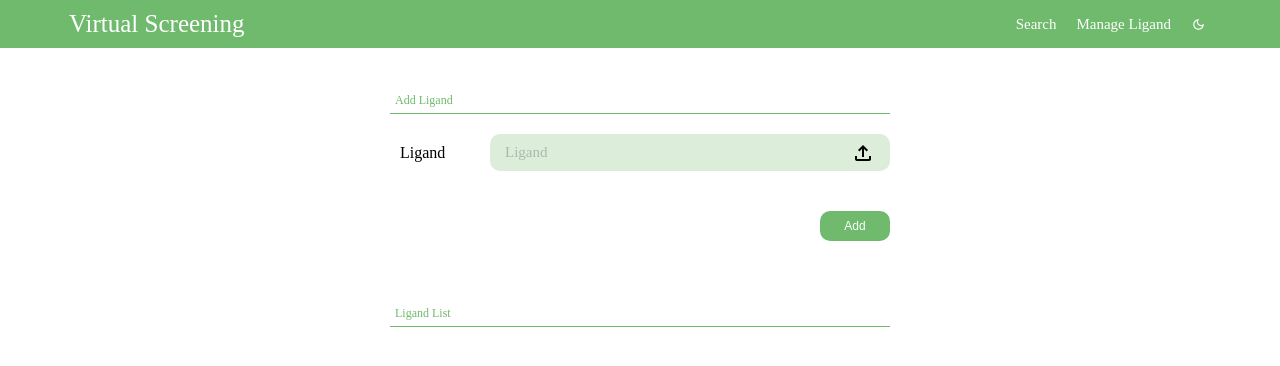
After one commit to sillage13/PNUCSE_2024-1_team8, a Django app: page /manage-ligand/ in a window 1280 px wide. The commit adds this page. Shown: the top 366 px of the page. Run offline with Django 5.2, Linux system fonts and the light colour scheme.

Commit message:
리간드 등록 페이지 추가

```diff
--- a/ligand_search/app/virtual_screening/static/js/base.js
+++ b/ligand_search/app/virtual_screening/static/js/base.js
@@ -31,14 +31,13 @@ $(document).ready(function() {
     })
 
     //폼에 element 추가
-    let uri = $(location).attr('pathname')
-    console.log(uri)
+    let path = $(location).attr('pathname')
 
-    if (uri == '/') {
+    if (path == '/') {
         $('.form_ul > li:first-child').prepend('<label class="label">Receptor</label>')
         $('.form_ul > li:first-child').append('<span class="material-symbols-outlined">upload</span>')
     }
-    else if (uri == '/ligand') {
+    else if (path == '/manage-ligand/') {
         $('.form_ul > li:first-child').prepend('<label class="label">Ligand</label>')
         $('.form_ul > li:first-child').append('<span class="material-symbols-outlined">upload</span>')
     }
--- a/ligand_search/app/virtual_screening/templates/base.html
+++ b/ligand_search/app/virtual_screening/templates/base.html
@@ -16,8 +16,8 @@
         <div class="menu_icon"><span class="material-symbols-outlined" id="menu">menu</span></div>
         <div class="title">Virtual Screening</div>
         <ul>
-            <li class="menu_item"><a href="#">Search</a></li>
-            <li class="menu_item"><a href="#">Manage Ligand</a></li>
+            <li class="menu_item"><a href="{% url "search" %}">Search</a></li>
+            <li class="menu_item"><a href="{% url "manage-ligand" %}">Manage Ligand</a></li>
         </ul>
         <div class="menu_icon"><span class="material-symbols-outlined" id="color_mode">light_mode</span></div>
     </div>
--- /dev/null
+++ b/ligand_search/app/virtual_screening/templates/manage_ligand.html
@@ -0,0 +1,30 @@
+{% extends "base.html" %}
+
+{% block content %}
+    <div class="content">
+        <div class="category">
+            Add Ligand
+        </div>
+        <form action="" method="POST">
+            {% csrf_token %}
+            <ul class="form_ul">
+            <!-- {{ form.as_ul }}-->
+                <li>
+                    <label for="id_ligand">Ligand</label>
+                    <input type="file" name="ligand" id="id_ligand">
+                </li>
+            <!---->
+                <li class="submit_li"><input class="submit_btn" type="submit" value="Add"></li>
+            </ul>
+        </form>
+    </div>
+    <div class="content">
+        <div class="category">
+            Ligand List
+        </div>
+        <ul class="ligand_ul">
+            <!-- {% for ligand in ligand_list %} -->
+            <!-- {% endfor %} -->
+        </ul>
+    </div>
+{% endblock content %}
--- a/ligand_search/app/virtual_screening/templates/search.html
+++ b/ligand_search/app/virtual_screening/templates/search.html
@@ -2,7 +2,8 @@
 
 {% block content %}
 <div class="content">
-    <form id="search_form" action="#">
+    <form id="search_form" action="" method="POST">
+        {% csrf_token %}
         <ul class="form_ul">
             <!-- {{form.as_ul}} -->
             <li>
--- a/ligand_search/app/virtual_screening/urls.py
+++ b/ligand_search/app/virtual_screening/urls.py
@@ -3,5 +3,6 @@ from virtual_screening import views
 
 
 urlpatterns = [
-    path('', views.index, name='index')
+    path('', views.search, name='search'),
+    path('manage-ligand/', views.manageLigand, name='manage-ligand')
 ]
--- a/ligand_search/app/virtual_screening/views.py
+++ b/ligand_search/app/virtual_screening/views.py
@@ -1,5 +1,8 @@
 from django.shortcuts import render
 
 # Create your views here.
-def index(request):
+def search(request):
     return render(request, 'search.html')
+
+def manageLigand(request):
+    return render(request, "manage_ligand.html")
```
